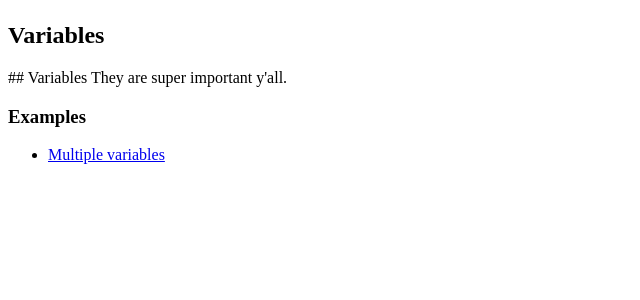
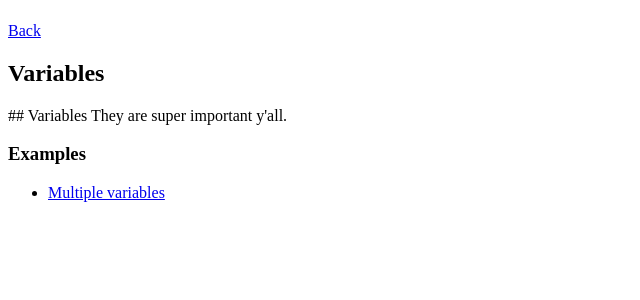
Before and after one commit to ungless/Coderkid, a Django app: template templates/almanac/post.html in a window 1280 px wide. Shown: the part 58-358 px from the top of the page, without its empty margins (0-640 px from the left). Run offline with Django 3.2, Linux system fonts and the light colour scheme; the template is opened without the code that fills it: values that come from a table or form of the project are taken from there, others are empty; data comes from the database, SQL or seed files in the repository.

Commit message:
Added back buttons

```diff
--- a/templates/almanac/example.html
+++ b/templates/almanac/example.html
@@ -4,6 +4,7 @@
 
 {% block content %}
     <main>
+        <a href="{% url 'post' example.post.almanac.slug example.post.slug %}">Back</a>
         <h2>{{ example.name }}</h2>
 
         <div class="example-content">
--- a/templates/almanac/post.html
+++ b/templates/almanac/post.html
@@ -4,6 +4,7 @@
 
 {% block content %}
     <main>
+        <a href="{% url 'almanac' post.almanac.slug %}">Back</a>
         <h2>{{ post.title }}</h2>
 
         <div class="post-content">
```
